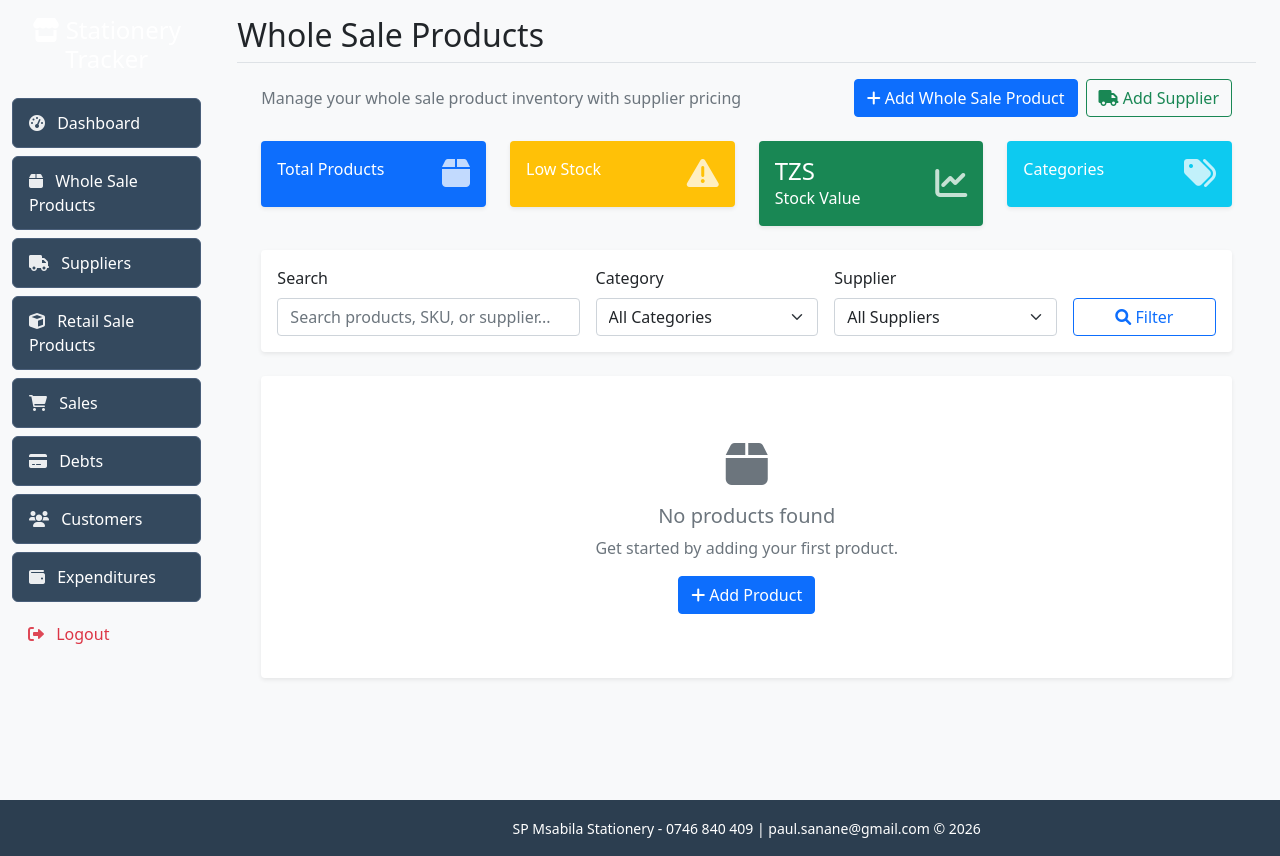
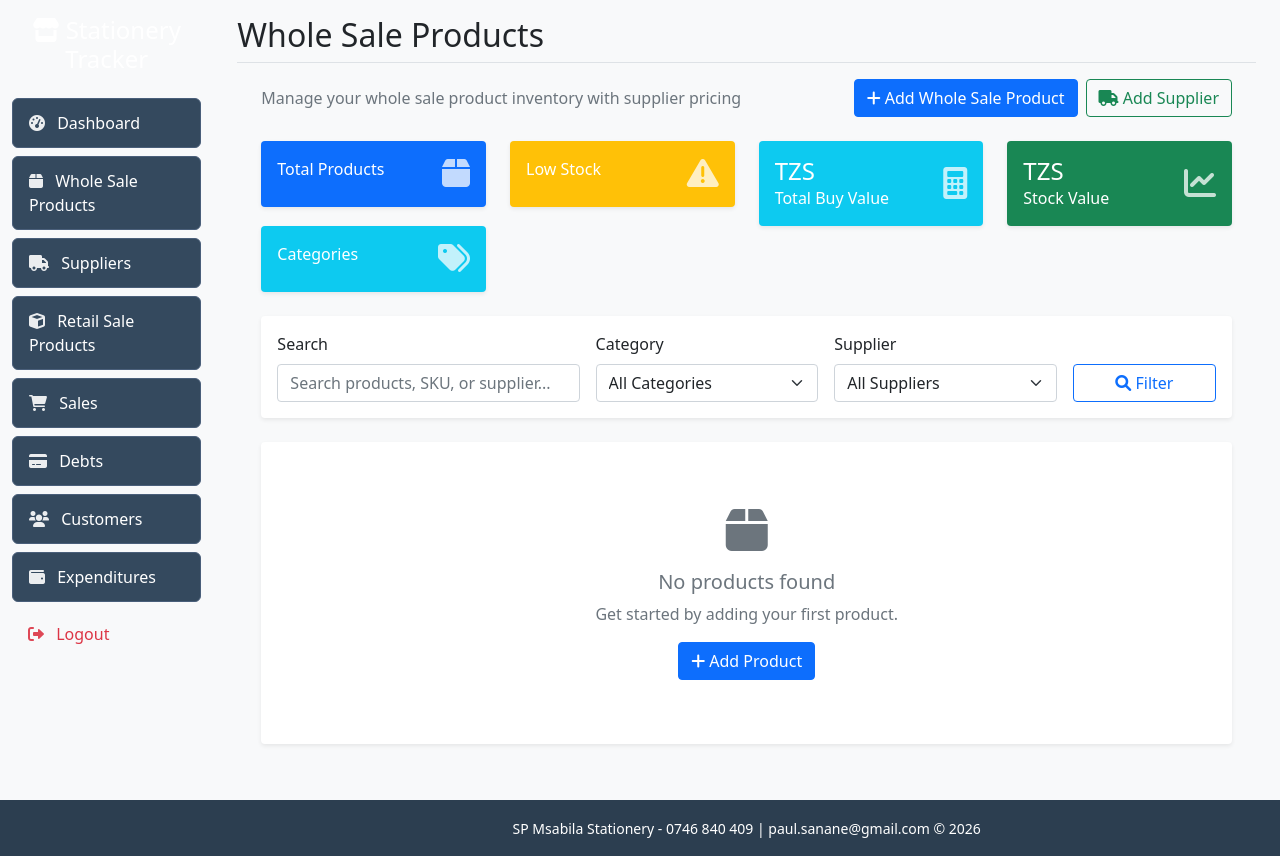
Before and after one commit to sanane8/Stationery, a Django app: template templates/tracker/product_list.html in a window 1280 px wide. Run offline with Django 5.2, Linux system fonts and the light colour scheme; the template is opened without the code that fills it, so the values that code supplies are empty.

Commit message:
Add total buy value visual display
- Add buy_value property to StationeryItem and Product models
- Calculate total_buy_value in both retail and wholesale views
- Add visual card showing accumulated total buy value
- Display like stock value but for buy value (cost  stock)
- Works across both shops with proper formatting

This provides clear visual of total investment in inventory.

```diff
--- a/templates/tracker/product_list.html
+++ b/templates/tracker/product_list.html
@@ -48,6 +48,21 @@
                         </div>
                         <div class="align-self-center">
                             <i class="fas fa-exclamation-triangle fa-2x opacity-75"></i>
+                        </div>
+                    </div>
+                </div>
+            </div>
+        </div>
+        <div class="col-md-3">
+            <div class="card bg-info text-white">
+                <div class="card-body">
+                    <div class="d-flex justify-content-between">
+                        <div>
+                            <h4 class="mb-0">TZS {{ total_buy_value|floatformat:0|intcomma }}</h4>
+                            <p class="mb-0">Total Buy Value</p>
+                        </div>
+                        <div class="align-self-center">
+                            <i class="fas fa-calculator fa-2x opacity-75"></i>
                         </div>
                     </div>
                 </div>
--- a/tracker/views.py
+++ b/tracker/views.py
@@ -120,6 +120,7 @@ def product_list(request):
     total_products = products.count()
     low_stock_products = products.filter(cartons_in_stock__lte=models.F('minimum_cartons')).count()
     total_stock_value = sum(product.get_total_value() for product in products)
+    total_buy_value = sum(product.buy_value for product in products)
 
     context = {
         'page_obj': page_obj,
@@ -128,6 +129,7 @@ def product_list(request):
         'total_products': total_products,
         'low_stock_products': low_stock_products,
         'total_stock_value': total_stock_value,
+        'total_buy_value': total_buy_value,
         'search_query': search_query or '',
         'selected_category': category_id or '',
         'selected_supplier': supplier_id or '',
@@ -476,6 +478,7 @@ def stationery_list(request):
     total_products = items.count()
     low_stock_products = items.filter(stock_quantity__lte=models.F('minimum_stock')).count()
     total_stock_value = sum(item.get_total_value() for item in items)
+    total_buy_value = sum(item.buy_value for item in items)
 
     # Paginate
     page = request.GET.get('page')
@@ -496,6 +499,7 @@ def stationery_list(request):
         'total_products': total_products,
         'low_stock_products': low_stock_products,
         'total_stock_value': total_stock_value,
+        'total_buy_value': total_buy_value,
     }
 
     return render(request, 'tracker/stationery_list.html', context)
```
Also changed, not shown: templates/tracker/stationery_list.html (+15 -0 lines), tracker/models.py (+10 -0 lines).
